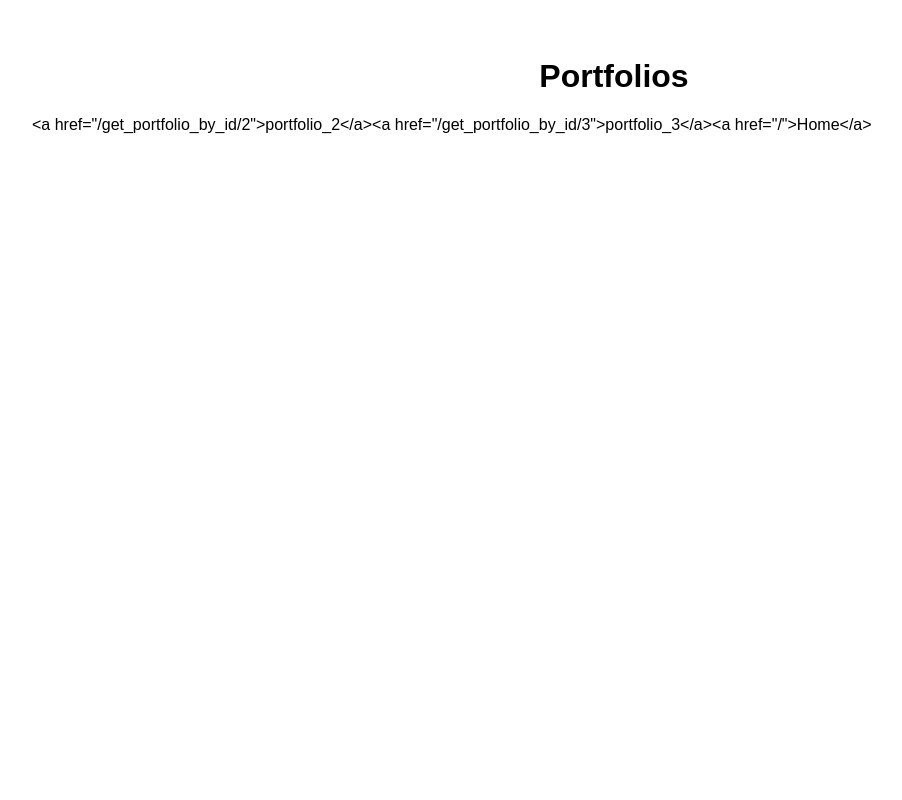
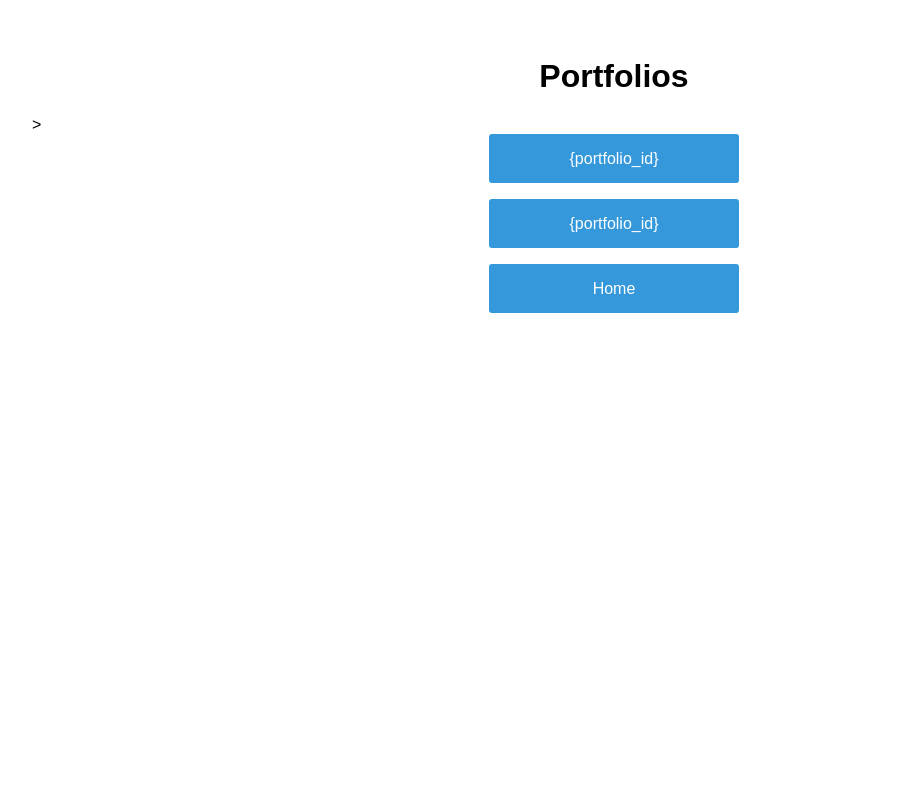
Before and after one commit to jfgphillips/stock-dataservice, a Flask app: page /get_portfolio_list in a window 1280 px wide. Shown: the whole page, without its empty margins (26-928 px from the left). Run offline with Flask 2, Linux system fonts and the light colour scheme; the visitor is signed in with stand-in values (Sample User, id 1).

Commit message:
add portfolio page styles

```diff
--- a/main.py
+++ b/main.py
@@ -62,8 +62,7 @@
     portfolios = get_user_portfolios(session.get("user_id"))
     http_functions = ""
     for portfolio_id in portfolios:
-        http_functions += f'<a href="/get_portfolio_by_id/{portfolio_id}">portfolio_{portfolio_id}</a>'
-    http_functions += '<a href="/">Home</a>'
+        http_functions += f'<form action=/get_portfolio_by_id/{portfolio_id}"><input type="submit" value={{portfolio_id}} class="btn btn-primary btn-large btn-block"></form>'
 
     return render_template('portfolio.html', http_functions=http_functions)
 
--- a/templates/portfolio.html
+++ b/templates/portfolio.html
@@ -1,4 +1,8 @@
 <link rel="stylesheet" href="/static/style.css" type="text/css">
 
 <h1 align="center">Portfolios</h1>
-{{http_functions}}
+>{{http_functions | safe}}
+
+<form action="/" class="logout">
+    <input type="submit" value="Home" class="btn btn-primary btn-large btn-block">
+</form>
```
